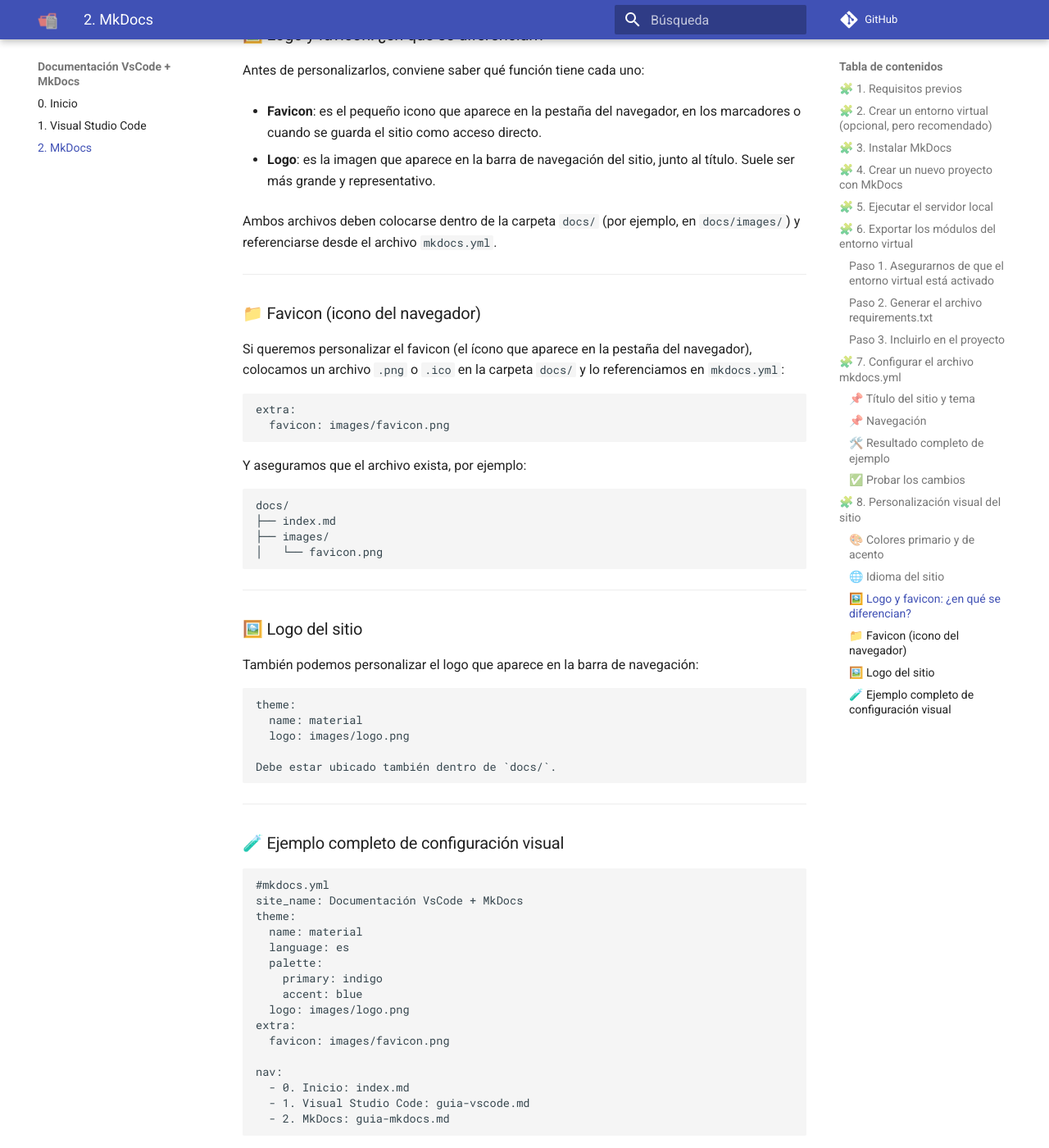
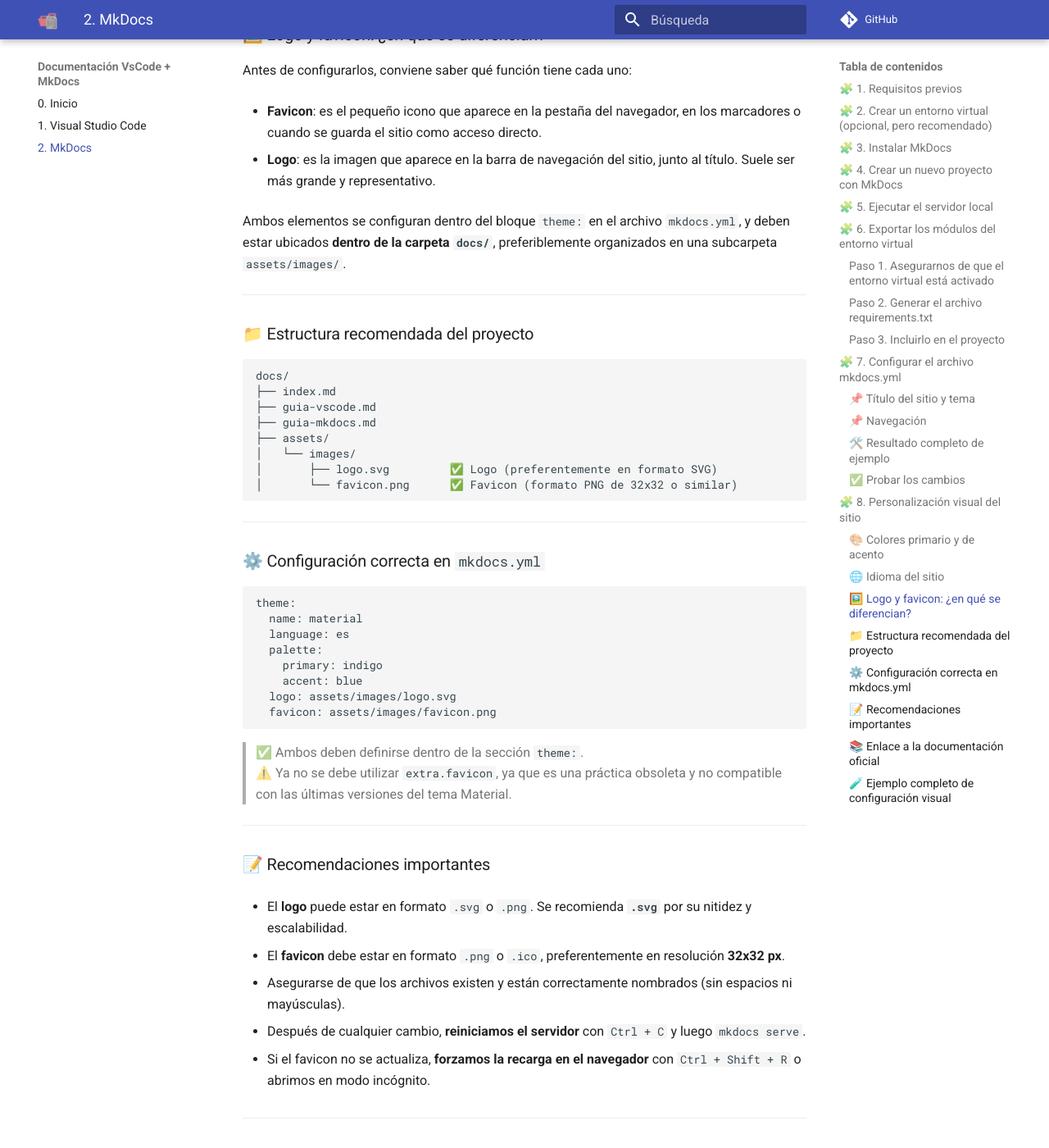
Before and after one commit to javiDocenteInformatica/vscode_mkdocs, an MkDocs documentation site: the page built from docs/guia-mkdocs.md, in a window 1280 px wide and 1400 px high, scrolled down 6971 px. Shown: the whole window at 82% size. Built offline with MkDocs 1.6.1 and Material for MkDocs 9.7.7, drawn with Linux system fonts in a browser that asks for light colours; comment, search, counter and statistics services are not loaded; some of the changed text lies outside the part shown.

Commit message:
algunos cambios en el contenido, he añadido una imagen

````diff
--- a/docs/guia-mkdocs.md
+++ b/docs/guia-mkdocs.md
@@ -332,47 +332,66 @@
 
 ### 🖼️ Logo y favicon: ¿en qué se diferencian?
 
-Antes de personalizarlos, conviene saber qué función tiene cada uno:
+Antes de configurarlos, conviene saber qué función tiene cada uno:
 
 - **Favicon**: es el pequeño icono que aparece en la pestaña del navegador, en los marcadores o cuando se guarda el sitio como acceso directo.
 
 - **Logo**: es la imagen que aparece en la barra de navegación del sitio, junto al título. Suele ser más grande y representativo.
 
-Ambos archivos deben colocarse dentro de la carpeta `docs/` (por ejemplo, en `docs/images/`) y referenciarse desde el archivo `mkdocs.yml`.
+Ambos elementos se configuran dentro del bloque `theme:` en el archivo `mkdocs.yml`, y deben estar ubicados **dentro de la carpeta `docs/`**, preferiblemente organizados en una subcarpeta `assets/images/`.
 
 ---
 
-### 📁 Favicon (icono del navegador)
+### 📁 Estructura recomendada del proyecto
 
-Si queremos personalizar el favicon (el ícono que aparece en la pestaña del navegador), colocamos un archivo `.png` o `.ico` en la carpeta `docs/` y lo referenciamos en `mkdocs.yml`:
-
-```yaml
-extra:
-  favicon: images/favicon.png
-```
-
-Y aseguramos que el archivo exista, por ejemplo:
-
-```pgslq
+```pgsql
 docs/
 ├── index.md
-├── images/
-│   └── favicon.png
+├── guia-vscode.md
+├── guia-mkdocs.md
+├── assets/
+│   └── images/
+│       ├── logo.svg         ✅ Logo (preferentemente en formato SVG)
+│       └── favicon.png      ✅ Favicon (formato PNG de 32x32 o similar)
 ```
 
 ---
 
-### 🖼️ Logo del sitio
-
-También podemos personalizar el logo que aparece en la barra de navegación:
+### ⚙️ Configuración correcta en `mkdocs.yml`
 
 ```yaml
 theme:
   name: material
-  logo: images/logo.png
+  language: es
+  palette:
+    primary: indigo
+    accent: blue
+  logo: assets/images/logo.svg
+  favicon: assets/images/favicon.png
+```
 
-Debe estar ubicado también dentro de `docs/`.
-```
+> ✅ Ambos deben definirse dentro de la sección `theme:`.
+> ⚠️ Ya no se debe utilizar `extra.favicon`, ya que es una práctica obsoleta y no compatible con las últimas versiones del tema Material.
+
+---
+
+### 📝 Recomendaciones importantes
+
+- El **logo** puede estar en formato `.svg` o `.png`. Se recomienda **`.svg`** por su nitidez y escalabilidad.
+
+- El **favicon** debe estar en formato `.png` o `.ico`, preferentemente en resolución **32x32 px**.
+
+- Asegurarse de que los archivos existen y están correctamente nombrados (sin espacios ni mayúsculas).
+
+- Después de cualquier cambio, **reiniciamos el servidor** con `Ctrl + C` y luego `mkdocs serve`.
+
+- Si el favicon no se actualiza, **forzamos la recarga en el navegador** con `Ctrl + Shift + R` o abrimos en modo incógnito.
+
+---
+
+### 📚 Enlace a la documentación oficial
+
+👉 <https://squidfunk.github.io/mkdocs-material/setup/changing-the-logo-and-icons/>
 
 ---
 
@@ -381,18 +400,24 @@
 ```yaml
 #mkdocs.yml
 site_name: Documentación VsCode + MkDocs
+repo_url: https://github.com/javiDocenteInformatica/vscode_mkdocs
 theme:
   name: material
   language: es
   palette:
     primary: indigo
     accent: blue
-  logo: images/logo.png
-extra:
-  favicon: images/favicon.png
+  logo: assets/images/logo.png
+  favicon: assets/images/favicon.ico
 
 nav:
   - 0. Inicio: index.md
   - 1. Visual Studio Code: guia-vscode.md
   - 2. MkDocs: guia-mkdocs.md
 ```
+
+<!-- ![Estructura del proyecto](/assets/images/estructura_proyecto.png) -->
+<figure>
+    <img src="/assets/images/estructura_proyecto.png" alt="Estructura del proyecto"/>
+    <figcaption>Estructura del proyecto</figcaption>
+</figure>
````
Also changed, not shown: docs/assets/images/estructura_proyecto.png (added).
